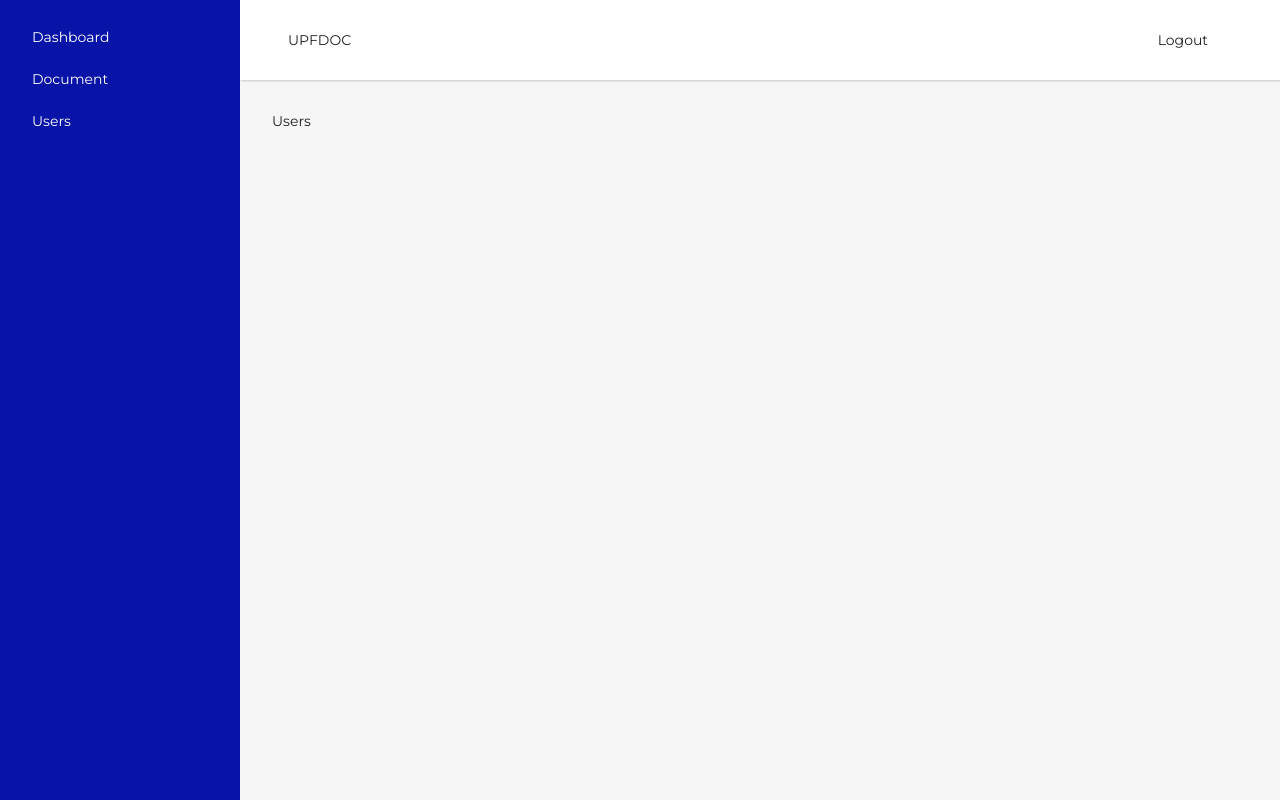
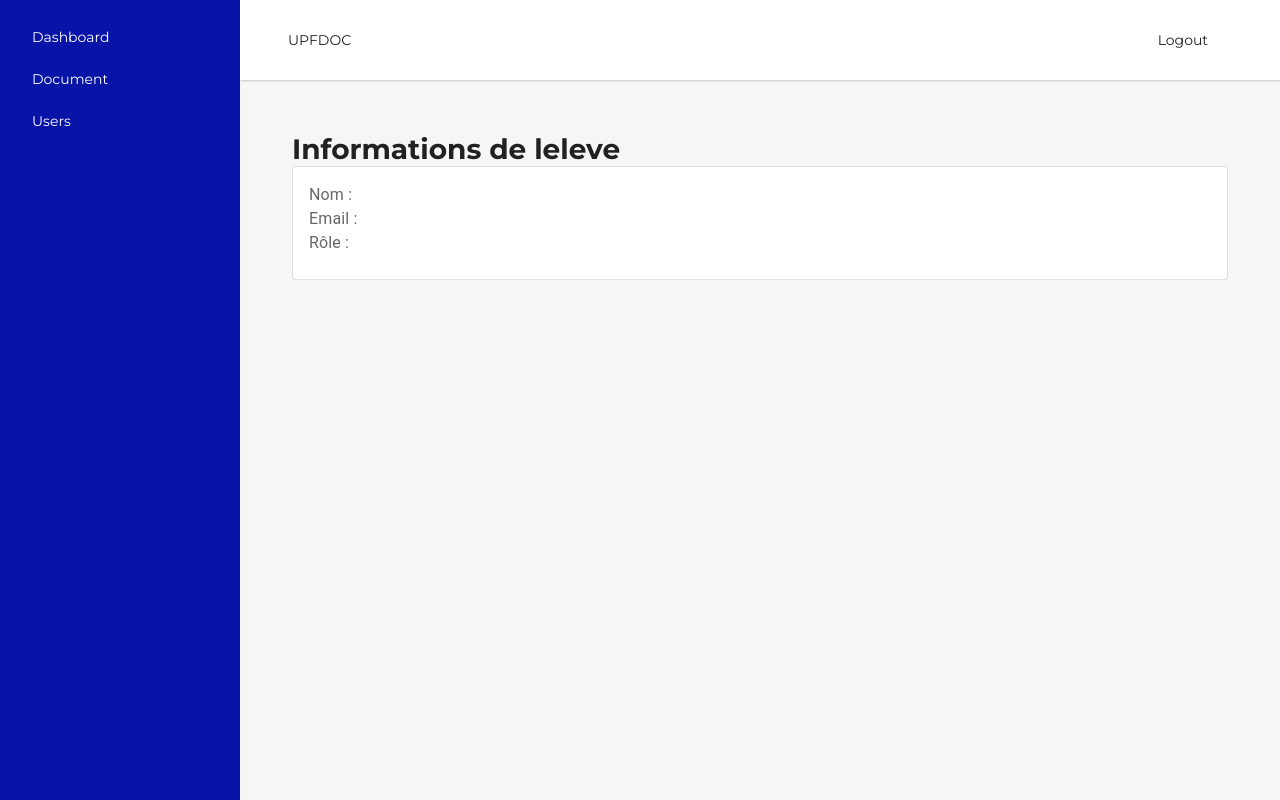
Before and after one commit to abdelrazzakghrawi/gestion_des_documents-S7, a React (Vite) app in the folder react/: page /users in a window 1280 px wide. Built offline with nearby package versions, Linux system fonts and the light colour scheme; no server answers; sample sign-in values are in the browser's storage.

Commit message:
last version le 6/1/21

```diff
--- a/package.json
+++ b/package.json
@@ -12,10 +12,13 @@
         "vite": "^4.0.0"
     },
     "dependencies": {
+        "@emotion/react": "^11.11.3",
+        "@emotion/styled": "^11.11.0",
         "@fortawesome/fontawesome-free": "^6.5.1",
         "@fortawesome/fontawesome-svg-core": "^6.5.1",
         "@fortawesome/free-solid-svg-icons": "^6.5.1",
         "@fortawesome/react-fontawesome": "^0.2.0",
+        "@mui/material": "^5.15.3",
         "lodash": "^4.17.21",
         "prop-types": "^15.8.1",
         "react-dnd": "^16.0.1",
--- a/react/src/views/EtudiantViews/Users.jsx
+++ b/react/src/views/EtudiantViews/Users.jsx
@@ -1,7 +1,27 @@
-export default function Users(){
-    return(
-        <div>
-            Users
+import Card from '@mui/material/Card';
+import CardContent from '@mui/material/CardContent';
+import Typography from '@mui/material/Typography';
+import { useStateContext } from "../../contexts/Context";
+
+const Users = () => {
+    const { user } = useStateContext();
+
+    return (
+        <div style={{ margin: '20px' }}>
+            <h1>Informations de leleve</h1>
+            {user ? (
+                <Card variant="outlined">
+                    <CardContent>
+                        <Typography color="textSecondary">Nom : {user.name}</Typography>
+                        <Typography color="textSecondary">Email : {user.email}</Typography>
+                        <Typography color="textSecondary">Rôle : {user.role}</Typography>
+                    </CardContent>
+                </Card>
+            ) : (
+                <Typography color="error">Aucun utilisateur connecté</Typography>
+            )}
         </div>
-    )
-}
+    );
+};
+
+export default Users;
```
Also changed, not shown: react/src/composants/DefaultLayout.jsx (line endings or trailing spaces), 1 other file (tests, documents, lock files or other folders).
